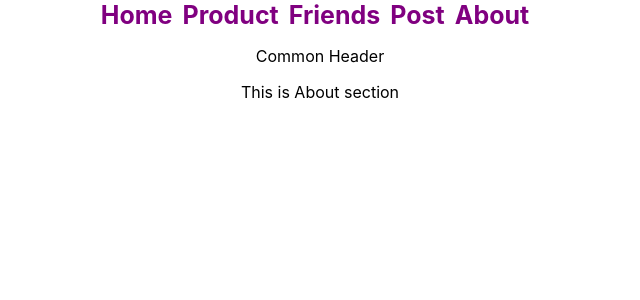
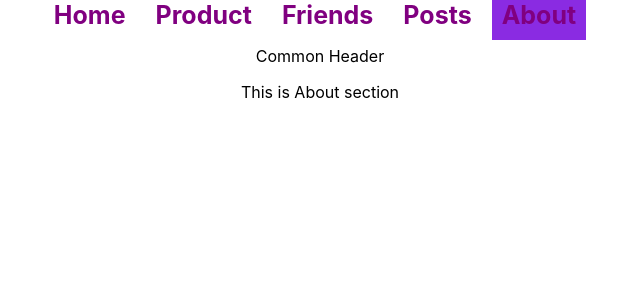
Before and after one commit to 07arif/explore-routes, a React (Create React App) app: page /about in a window 1280 px wide. Shown: the top 300 px of the page, without its empty margins (320-960 px from the left). Built offline with nearby package versions, Linux system fonts and the light colour scheme.

Commit message:
active link

```diff
--- a/src/App.js
+++ b/src/App.js
@@ -8,6 +8,7 @@
 import ErrorPage from './component/ErrorPage';
 import FriendDetails from './component/FriendDetails/FriendDetails';
 import Posts from './component/Posts';
+import PostDetails from './PostDetails/PostDetails';
 
 function App() {
   const router = createBrowserRouter([
@@ -38,9 +39,18 @@
           path:'/post',
           loader: async()=> {
             return fetch(`https://jsonplaceholder.typicode.com/posts`)
+
           },
           element:<Posts></Posts>
-        }
+        },
+      {
+        path:'/post/:postId',
+        loader: async({params}) => {
+          return fetch(`https://jsonplaceholder.typicode.com/posts/${params.postId}`)
+        },
+        element:<PostDetails></PostDetails>
+      }
+
 
       ]
     },
--- /dev/null
+++ b/src/PostDetails/PostDetails.js
@@ -0,0 +1,22 @@
+import React from 'react';
+import { useLoaderData, useNavigate } from 'react-router-dom';
+
+const PostDetails = () => {
+    const post = useLoaderData();
+    const {id,title,body,userId} =post;
+    // console.log(post)
+    const navigate = useNavigate();
+    const handleNavigate = () =>{
+            navigate(`/friend/${userId}`)
+    }
+    return (
+        <div>
+          <h3>Details About Post{id}</h3>
+            <p>Title: {title}</p>
+            <p><small>{body}</small></p>
+            <button onClick={handleNavigate}>Get The Author</button>
+        </div>
+    );
+};
+
+export default PostDetails;
--- a/src/component/Header.css
+++ b/src/component/Header.css
@@ -7,4 +7,11 @@
     font-size: 25px;
     font-weight: 700;
     margin-right: 10px;
+    padding: 10px;
 }
+.active{
+    background-color: blueviolet;
+
+
+
+}
--- a/src/component/Header.js
+++ b/src/component/Header.js
@@ -1,16 +1,16 @@
 import React from 'react';
-import { Link } from 'react-router-dom';
+import { NavLink } from 'react-router-dom';
 import './Header.css'
 const Header = () => {
 
     return (
         <div className='nav-item'>
             <nav>
-                <Link to='/home'>Home</Link>
-                <Link to="/product">Product</Link>
-                <Link to="/Friends">Friends</Link>
-                <Link to="/post">Post</Link>
-                <Link to="/about">About</Link>
+                <NavLink className={({isActive})=>isActive ? 'active': undefined} to='/home'>Home</NavLink>
+                <NavLink to="/product">Product</NavLink>
+                <NavLink to="/Friends">Friends</NavLink>
+                <NavLink to="/post">Posts</NavLink>
+                <NavLink to="/about">About</NavLink>
             </nav>
             <p>Common Header</p>
         </div>
```
Also changed, not shown: src/component/Friend/Friend.js (line endings or trailing spaces).
